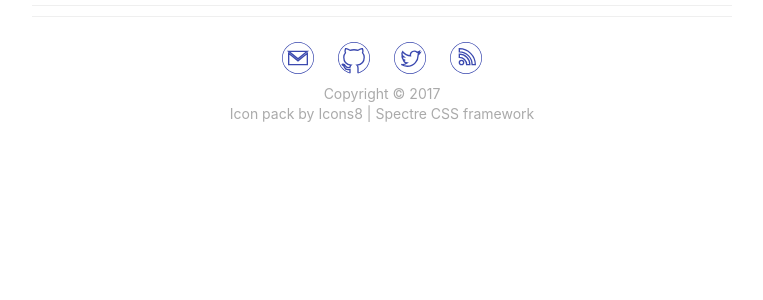
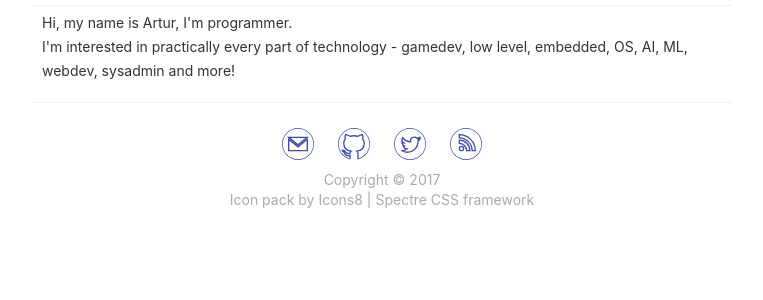
Before and after one commit to arturtamborski/arturtamborskipl, a Django app: page /about/ in a window 1280 px wide. Shown: the part 104-404 px from the top of the page, without its empty margins (258-1021 px from the left). Run offline with Django 3.2, Linux system fonts and the light colour scheme.

Commit message:
commit forgoten files

```diff
--- a/blog/templates/blog/about.html
+++ b/blog/templates/blog/about.html
@@ -1,7 +1,15 @@
 {% extends "blog/base.html" %}
 
 {% block title %}
+About me
 {% endblock %}
 
 {% block content %}
+    <p>
+    Hi, my name is Artur, I'm programmer.</br>
+    I'm interested in practically every part of technology - gamedev, low level, embedded, OS, AI, ML, webdev, sysadmin and more!</br>
+    </p>
+    <p>
+
+    </p>
 {% endblock %}
--- a/blog/urls.py
+++ b/blog/urls.py
@@ -19,7 +19,7 @@ urlpatterns = [
     url(r'^search/$', views.search, name='search'),
 
     url(r'^about/$', TemplateView.as_view(template_name='blog/about.html'), name='about'),
-
+    url(r'^projects/$', TemplateView.as_view(template_name='blog/projects.html'), name='projects'),
 
     url(r'^$', views.article, name='home'),
 ]
```
Also changed, not shown: blog/templates/blog/projects.html (added, +16 -0 lines).
